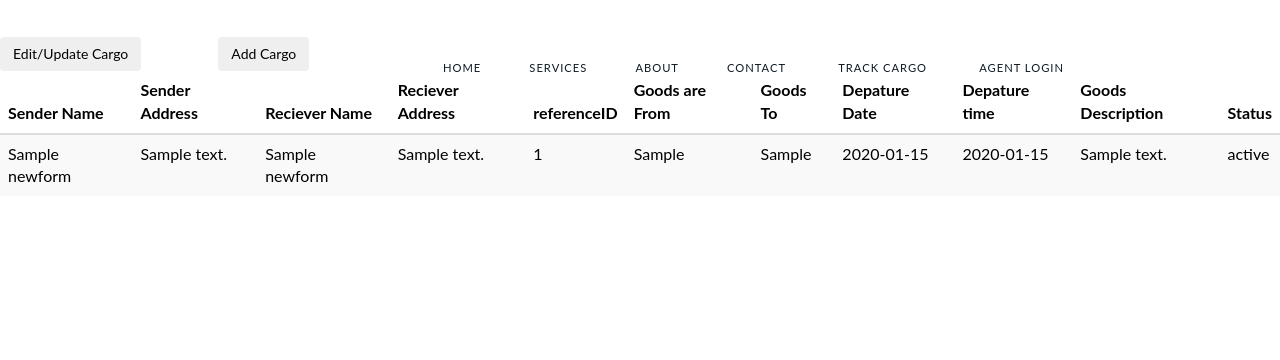
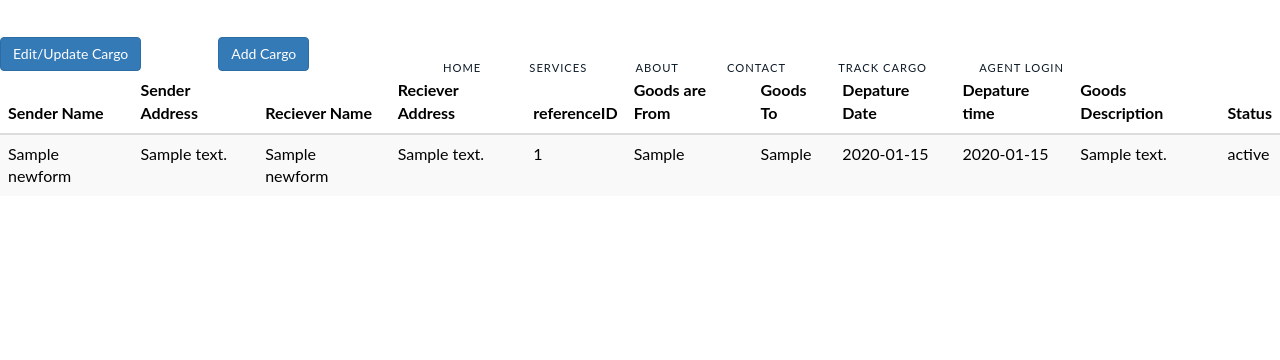
Before and after one commit to vincentmuya/Sky-Forwarder, a Django app: page /cargo/ in a window 1280 px wide. Shown: the part 60-420 px from the top of the page. Run offline with Django 3.2, Linux system fonts and the light colour scheme; a user stored in the database is signed in; tables that the repository leaves empty hold one stand-in row (values such as "Sample post"); some libraries are stand-ins or nearby versions; some web fonts are replaced.

Commit message:
fixed issue with static

```diff
--- a/app/templates/cargo.html
+++ b/app/templates/cargo.html
@@ -31,10 +31,10 @@
 <br>
 <div class="row">
   <div class="col-md-2">
-    <a href="https://freightcargo.herokuapp.com/admin/app/newform/"><button type="button" name="button" class="btn btn-secondary">Edit/Update Cargo</button></a>
+    <a href="https://freightcargo.herokuapp.com/admin/app/newform/"><button type="button" name="button" class="btn btn-primary">Edit/Update Cargo</button></a>
   </div>
   <div class="col-md-4">
-<a href="{%url 'new-cargo'%}"><button type="button" name="button" class="btn btn-secondary">Add Cargo</button></a>
+<a href="{%url 'new-cargo'%}"><button type="button" name="button" class="btn btn-primary">Add Cargo</button></a>
   </div>
 </div>
       <table class="table table-striped">
--- a/app/templates/index.html
+++ b/app/templates/index.html
@@ -211,7 +211,7 @@
 	border-radius: 10px;
 }
 body{
-	background-color: #4a4a4a;
+	background-color: white;
 }
 p{
 	margin-bottom: 0px;
```
